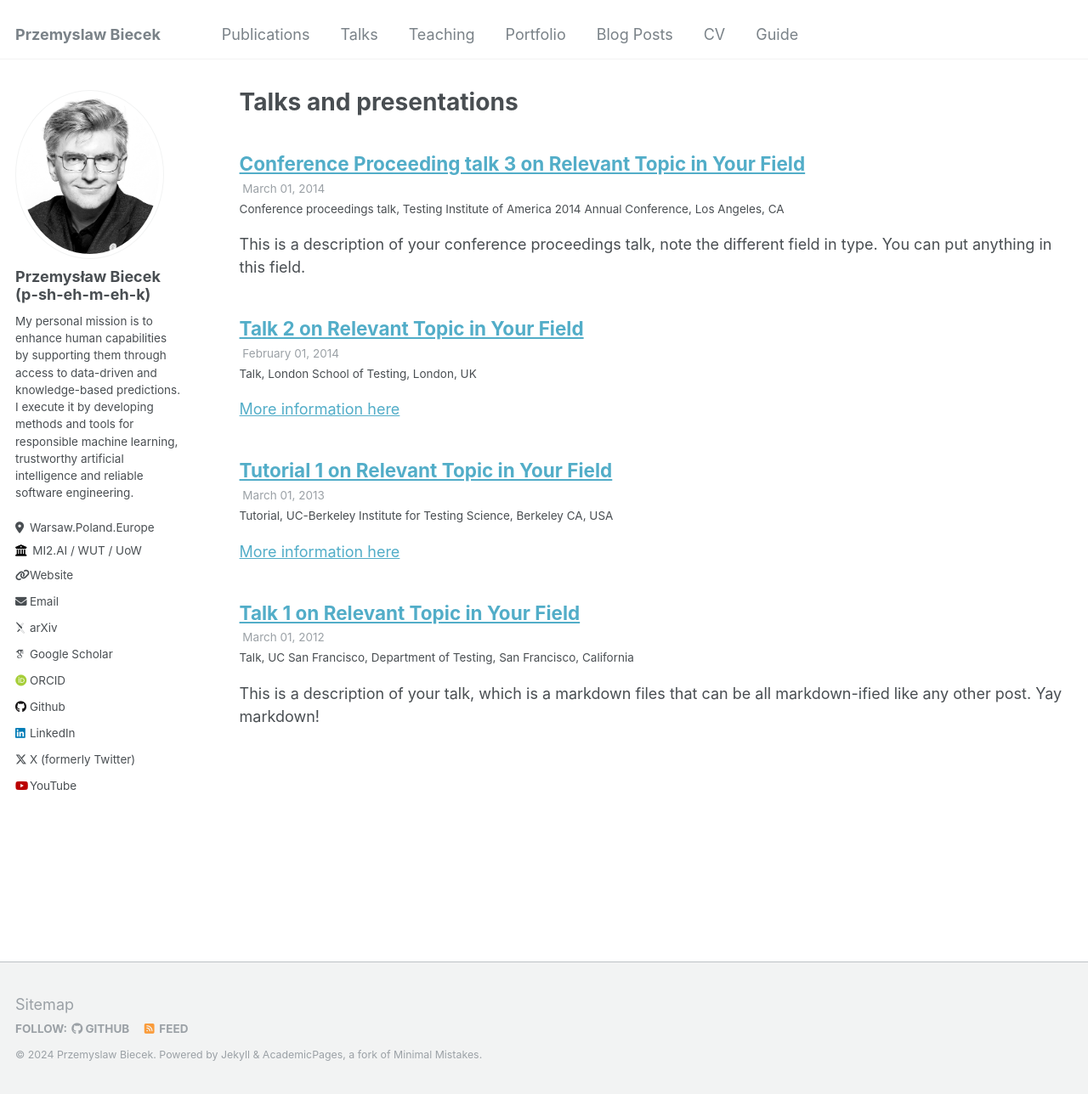
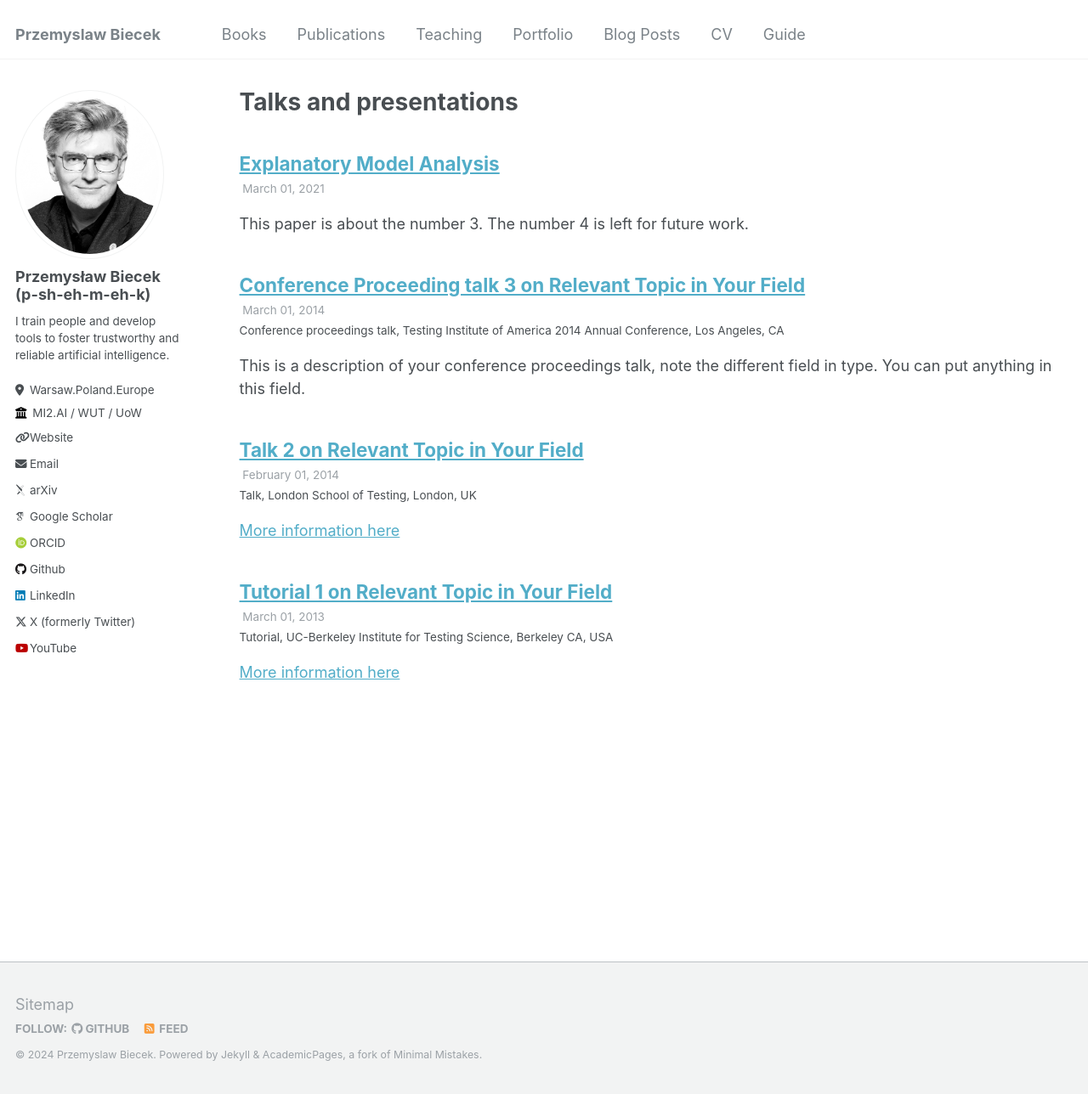
Before and after one commit to pbiecek/pbiecek.github.io, a Jekyll site: the page built from _pages/talks.html, in a window 1280 px wide and 1288 px high. Shown: the whole window at 85% size. Built offline with Jekyll 4.4.1, drawn with Linux system fonts in a browser that asks for light colours; some web fonts are replaced.

Commit message:
ema book

```diff
--- a/_config.yml
+++ b/_config.yml
@@ -22,11 +22,9 @@ repository               : "pbiecek/pbiecek.github.io"
 author:
   # Biographic information
   avatar           : "profile.png"
-  name             : "Przemysław Biecek <br/>
-
-(p-sh-eh-m-eh-k)"
+  name             : "Przemysław Biecek <br/> (p-sh-eh-m-eh-k)"
   pronouns         : # example: "he/him"
-  bio              : "My personal mission is to enhance human capabilities by supporting them through access to data-driven and knowledge-based predictions. I execute it by developing methods and tools for responsible machine learning, trustworthy artificial intelligence and reliable software engineering."
+  bio              : "I train people and develop tools to foster trustworthy and reliable artificial intelligence."
   location         : "Warsaw.Poland.Europe"
   employer         : "MI2.AI / WUT / UoW"
   uri              : "https://mi2.ai/"
--- a/_data/navigation.yml
+++ b/_data/navigation.yml
@@ -1,10 +1,10 @@
 # main links links
 main:
+  - title: "Books"
+    url: /talks/
+
   - title: "Publications"
     url: /publications/
-
-  - title: "Talks"
-    url: /talks/
 
   - title: "Teaching"
     url: /teaching/
--- a/_talks/2012-03-01-talk-1.md
+++ /dev/null
@@ -1,11 +0,0 @@
----
-title: "Talk 1 on Relevant Topic in Your Field"
-collection: talks
-type: "Talk"
-permalink: /talks/2012-03-01-talk-1
-venue: "UC San Francisco, Department of Testing"
-date: 2012-03-01
-location: "San Francisco, California"
----
-
-This is a description of your talk, which is a markdown files that can be all markdown-ified like any other post. Yay markdown!
--- /dev/null
+++ b/_talks/2021-ema.md
@@ -0,0 +1,22 @@
+---
+title: "Explanatory Model Analysis"
+collection: talks
+permalink: /talks/2021-ema
+excerpt: 'This paper is about the number 3. The number 4 is left for future work.'
+paperurl: 'https://ema.drwhy.ai/'
+citation: '@Book{,
+  author = {Przemyslaw Biecek and Tomasz Burzykowski},
+  title = {{Explanatory Model Analysis}},
+  publisher = {Chapman and Hall/CRC, New York},
+  year = {2021},
+  isbn = {9780367135591},
+  url = {https://pbiecek.github.io/ema/},
+}'
+date: 2021-03-01
+---
+
+
+*Explanatory Model Analysis.*
+Explore, Explain, and Examine Predictive Models. With examples in R and Python.
+
+![Model exploration methods presented in the book](https://ema.drwhy.ai/figure/UMEPpiramide.png)
```
